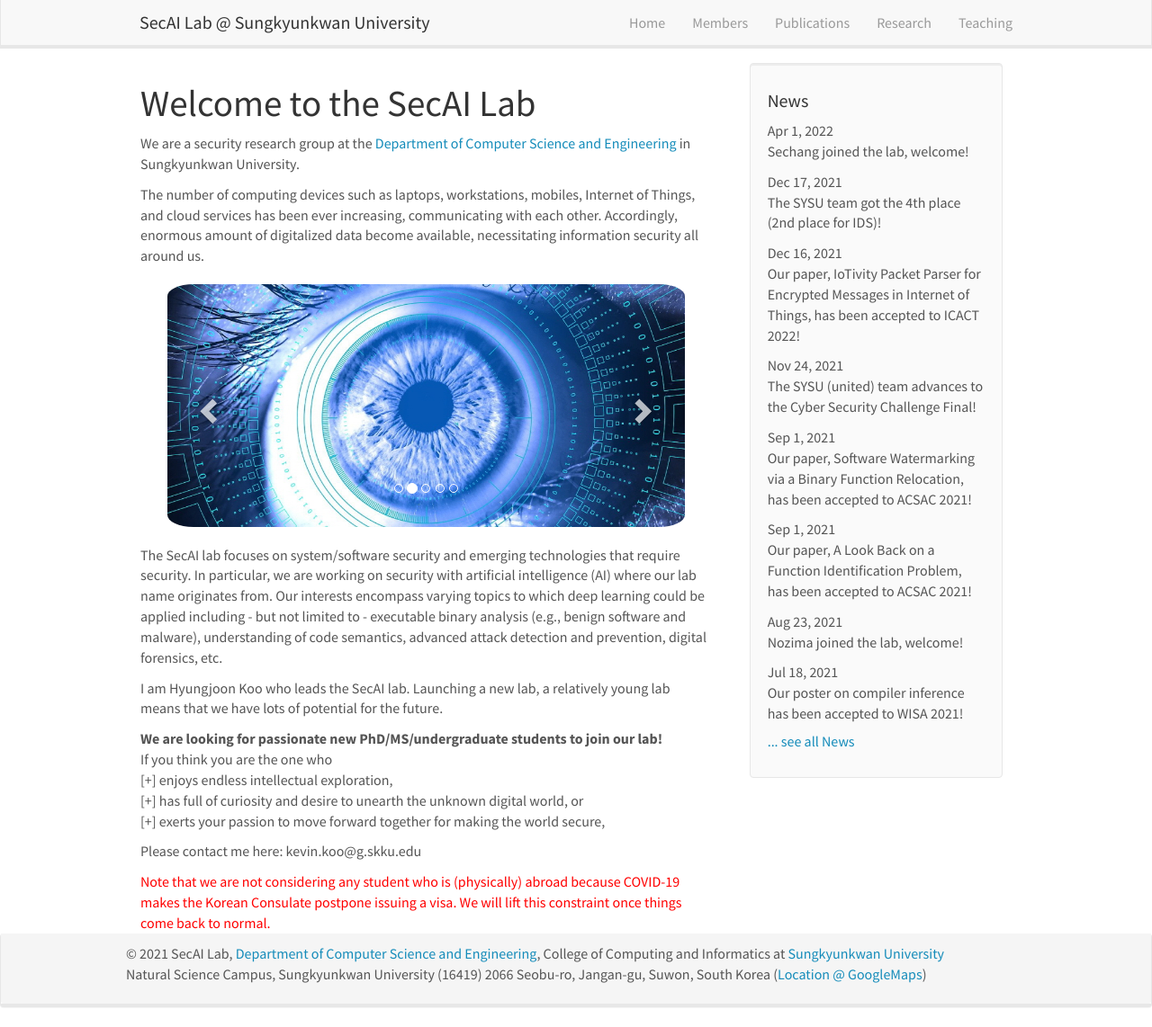
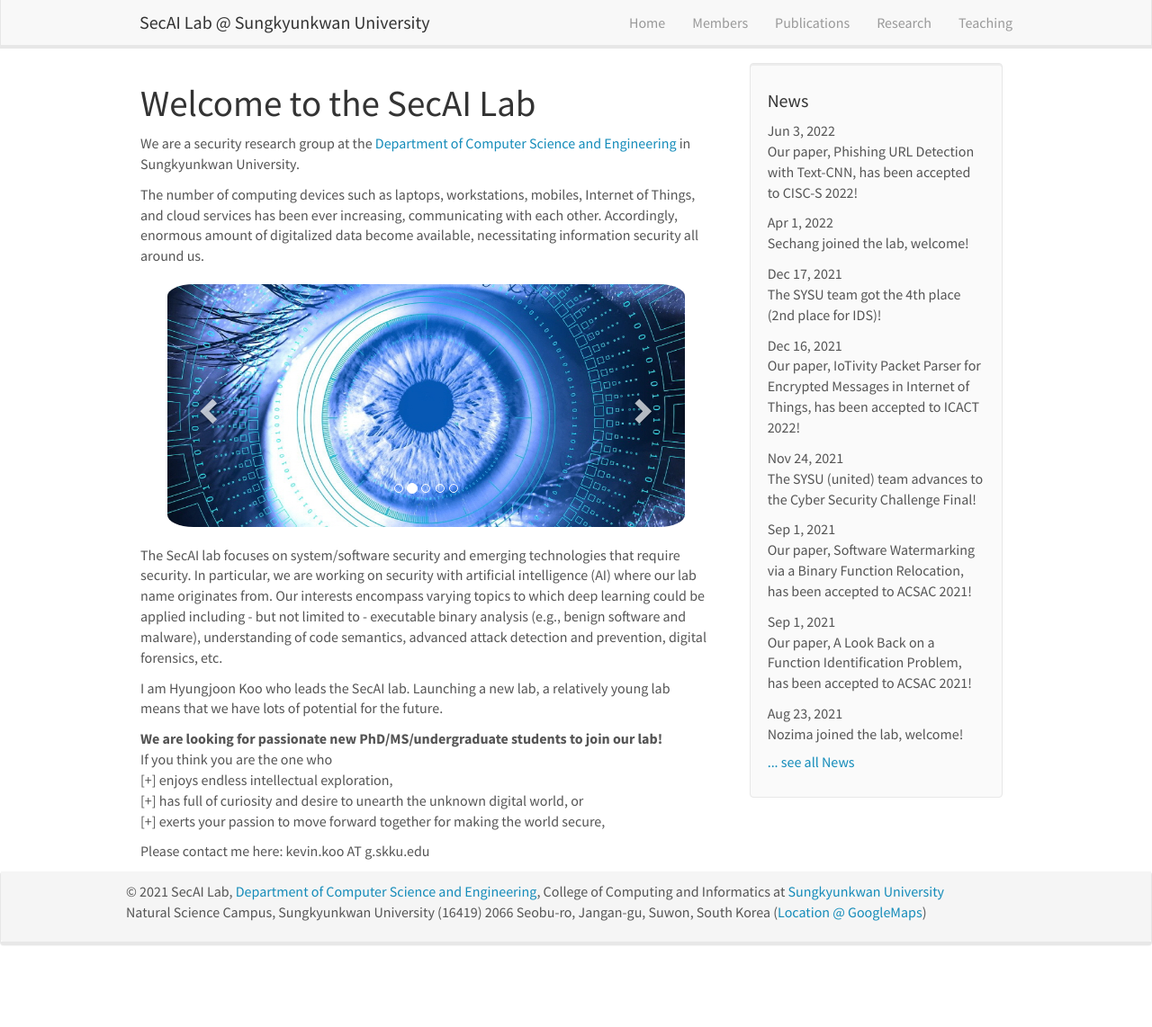
Before and after one commit to SecAI-Lab/secai-lab.github.io, a Jekyll site: the page built from _pages/home.md, in a window 1280 px wide and 1142 px high. Shown: the whole window at 90% size. Built offline with Jekyll 4.4.1, drawn with Linux system fonts in a browser that asks for light colours; nearby versions of some CDN libraries.

Commit message:
news publication updates

```diff
--- a/_data/news.yml
+++ b/_data/news.yml
@@ -1,3 +1,6 @@
+- date: Jun 3, 2022
+  headline: "Our paper, Phishing URL Detection with Text-CNN, has been accepted to CISC-S 2022!"
+
 - date: Apr 1, 2022
   headline: "Sechang joined the lab, welcome!"
 
--- a/_pages/home.md
+++ b/_pages/home.md
@@ -59,17 +59,5 @@ I am Hyungjoon Koo who leads the SecAI lab. Launching a new lab, a relatively yo
 [+] has full of curiosity and desire to unearth the unknown digital world, or <br>
 [+] exerts your passion to move forward together for making the world secure, <br>
 
-Please contact me here: kevin.koo@g.skku.edu
+Please contact me here: kevin.koo AT g.skku.edu
 <br>
-<font color=red>Note that we are not considering any student who is (physically) abroad
-because COVID-19 makes the Korean Consulate postpone issuing a visa.
-We will lift this constraint once things come back to normal.</font>
-
-<!--
-<figure class="fourth">
-  <img src="{{ site.url }}{{ site.baseurl }}/images/logopic/Logo_Leiden.jpg" style="width: 210px">
-  <img src="{{ site.url }}{{ site.baseurl }}/images/logopic/Logo_Nanofront.jpg" style="width: 110px">
-  <img src="{{ site.url }}{{ site.baseurl }}/images/logopic/Logo_NWO.jpg" style="width: 120px">
-  <img src="{{ site.url }}{{ site.baseurl }}/images/logopic/Logo_ERC.jpg" style="width: 110px">
-</figure>
--->
```
Also changed, not shown: _data/publist.yml (+10 -0 lines).
